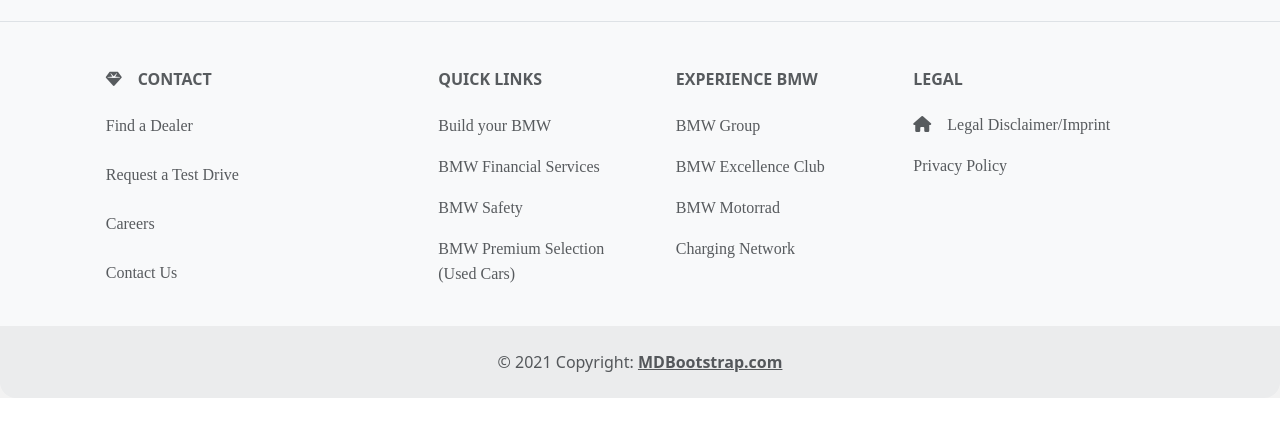
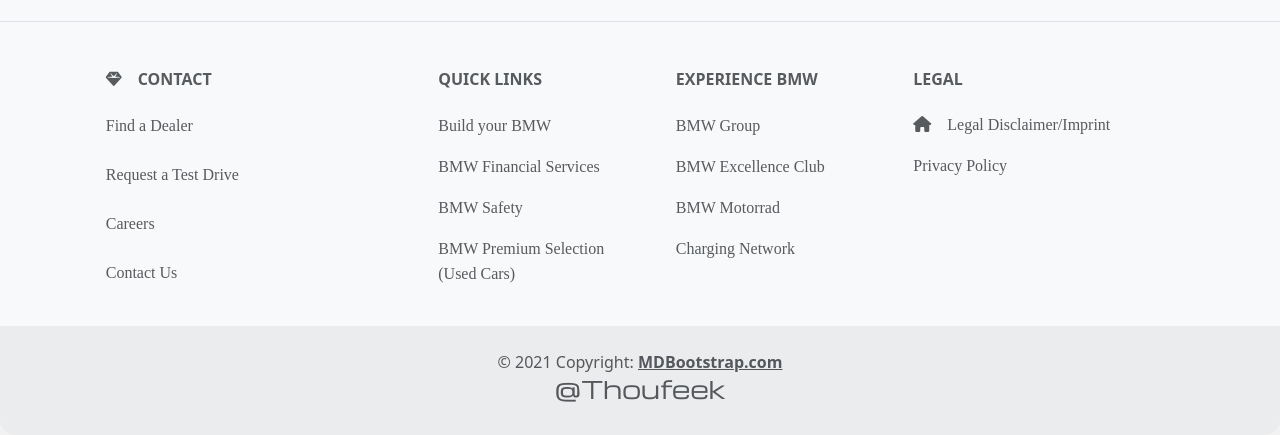
Before and after one commit to mthoufeek123/BMW-website, a plain HTML site: page index.html in a window 1280 px wide. Shown: the part 2985-3420 px from the top of the page. Before the commit the page ends 3383 px from the top, so only its background shows below. Drawn offline with nearby package versions, Linux system fonts and the light colour scheme; a web font is replaced by a local one.

Commit message:
Added Name

```diff
--- a/index.html
+++ b/index.html
@@ -361,6 +361,7 @@
   <div class="text-center p-4" style="background-color: rgba(0, 0, 0, 0.05);">
     © 2021 Copyright:
     <a class="text-reset fw-bold" href="https://mdbootstrap.com/">MDBootstrap.com</a>
+    <h4>@Thoufeek</h4>
   </div>
   <!-- Copyright -->
 </footer>
```
